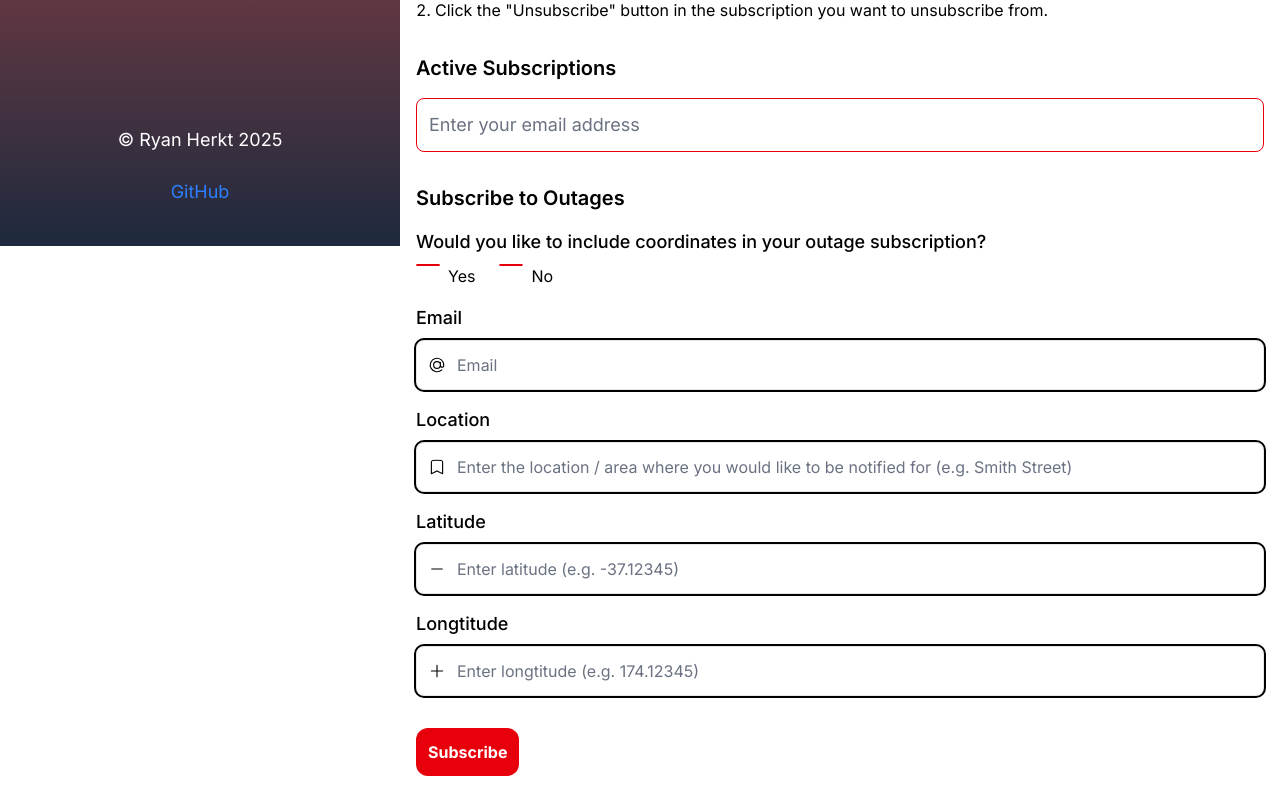
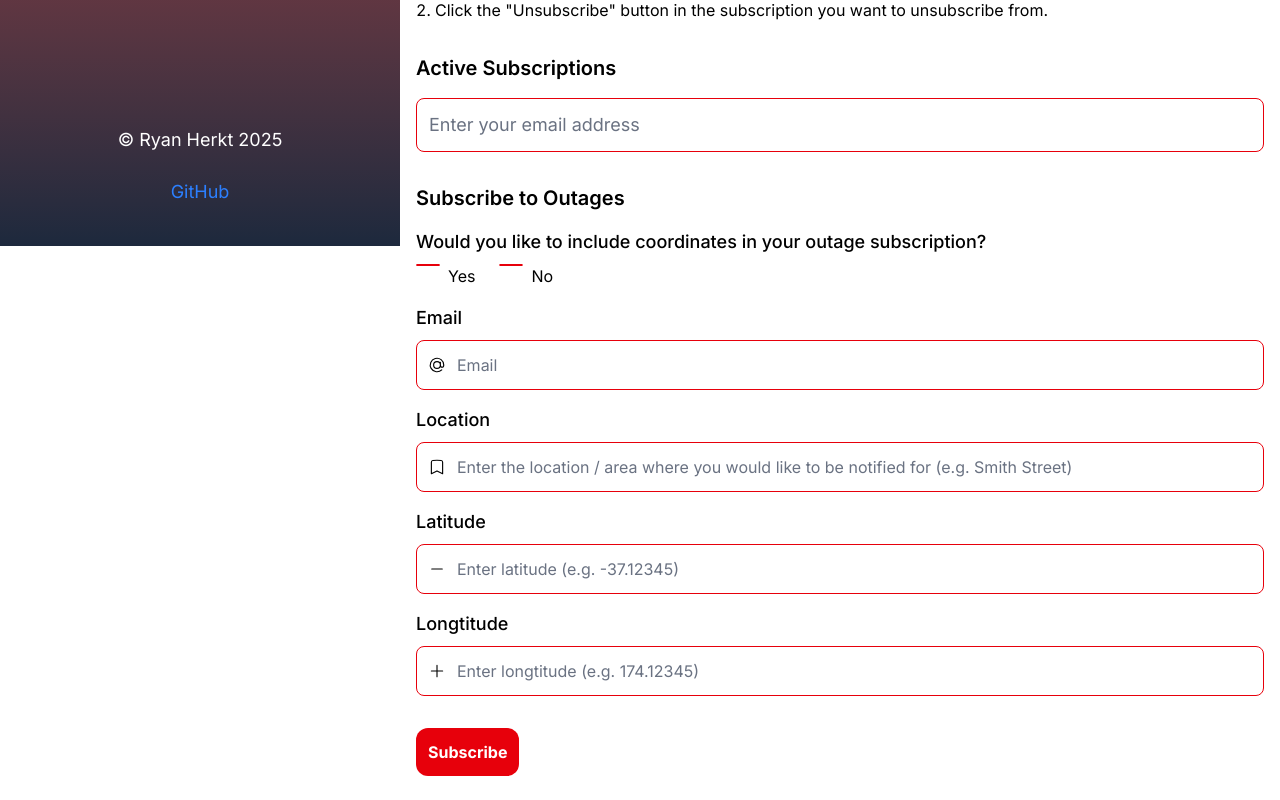
Before and after one commit to ryanherkt3/counties-power-outages, a Next.js app: page /notifications in a window 1280 px wide. Shown: the part 554-1354 px from the top of the page. Built offline with nearby package versions, Linux system fonts and the light colour scheme.

Commit message:
Fix input styles

```diff
--- a/components/notifications/notif-sub-challenge-overlay.tsx
+++ b/components/notifications/notif-sub-challenge-overlay.tsx
@@ -23,7 +23,6 @@ export default function NotifSubChallengeOverlay(
     const positionScrollCss = 'top-0 left-0 bottom-0 overflow-y-auto';
 
     const buttonCss = 'flex flex-row gap-2 bg-red-600 hover:bg-red-800 text-white self-center font-semibold rounded-xl p-3 cursor-pointer';
-    const inputCss = 'w-full rounded-lg border border-gray-200 p-3 text-md outline-2 placeholder:text-gray-500';
 
     const { register, handleSubmit, control } = useForm({
         defaultValues: {
@@ -42,7 +41,7 @@ export default function NotifSubChallengeOverlay(
     };
 
     return (
-        <div className={`${layoutCss} px-4 py-6 text-center ${positionScrollCss} w-[100%] h-[100%] z-20 bg-white`}>
+        <div className={`${layoutCss} px-4 py-6 text-center ${positionScrollCss} w-full h-full z-20 bg-white`}>
             <div className="flex flex-row gap-10 justify-between">
                 <div className="text-2xl font-semibold text-black">Challenge: Please enter a location you are subscribed to</div>
                 <button onClick={ () => onSubPage ? redirect('/') : stateUpdate('failed') }>
@@ -56,7 +55,10 @@ export default function NotifSubChallengeOverlay(
                             <input
                                 { ...register('location', { required: 'Enter a location' }) }
                                 placeholder='Smith Street'
-                                className={inputCss}
+                                className={
+                                    `peer block w-full rounded-lg p-3 pr-9 text-lg placeholder:text-gray-500 border border-red-600
+                                    focus:outline-none focus:ring-0 focus:border-3 focus:border-red-800 focus-visible:border-red-800`
+                                }
                             />
                         </div>
                         {
--- a/components/notifications/notif-sub-form.tsx
+++ b/components/notifications/notif-sub-form.tsx
@@ -57,7 +57,9 @@ export default function NotifSubForm({ values, onSubPage }: { values: FormValues
         }
     }, [includeCoords]);
 
-    const inputClasses = 'w-full rounded-lg border border-gray-200 p-3 text-md outline-2 placeholder:text-gray-500';
+    const inputClasses = `w-full rounded-lg border border-red-600 p-3 text-md
+        placeholder:text-gray-500 focus:outline-none focus:ring-0
+        focus:border-3 focus:border-red-800 focus-visible:border-red-800 pl-10`;
 
     return (
         <>
@@ -131,7 +133,7 @@ export default function NotifSubForm({ values, onSubPage }: { values: FormValues
                                         }
                                     }}
                                     placeholder="Email"
-                                    className={`${inputClasses} pl-10`}
+                                    className={inputClasses}
                                 />
                             </div>
                             {
@@ -151,7 +153,7 @@ export default function NotifSubForm({ values, onSubPage }: { values: FormValues
                                         required: 'Enter a location'
                                     })}
                                     placeholder={content['notif-sub-form-location-placeholder']}
-                                    className={`${inputClasses} pl-10`}
+                                    className={inputClasses}
                                 />
                             </div>
                             {
@@ -194,7 +196,7 @@ export default function NotifSubForm({ values, onSubPage }: { values: FormValues
                                         }
                                     })}
                                     placeholder="Enter latitude (e.g. -37.12345)"
-                                    className={`${inputClasses} pl-10`}
+                                    className={inputClasses}
                                 />
                             </div>
                             {
@@ -237,7 +239,7 @@ export default function NotifSubForm({ values, onSubPage }: { values: FormValues
                                         }
                                     })}
                                     placeholder="Enter longtitude (e.g. 174.12345)"
-                                    className={`${inputClasses} pl-10`}
+                                    className={inputClasses}
                                 />
                             </div>
                             {
--- a/components/outage/outage-overlay.tsx
+++ b/components/outage/outage-overlay.tsx
@@ -44,15 +44,15 @@ export default function OutageOverlay() {
         <div
             className={
                 clsx(
-                    `${layoutClasses} px-4 py-6 text-center ${positionScrollClasses} w-[100%] h-[100%] z-20 bg-white`,
+                    `${layoutClasses} px-4 py-6 text-center ${positionScrollClasses} w-full h-full z-20 bg-white`,
                     {
                         'hidden': !canSeeOverlay
                     }
                 )
             }
         >
-            <div className="flex flex-row gap-2 justify-between">
-                <div className="text-2xl font-semibold text-black">{address}</div>
+            <div className="flex flex-row gap-8 justify-between">
+                <div className="text-2xl font-semibold text-black grow text-center">{address}</div>
                 <button onClick={
                     () => {
                         dispatch(resetAfterView());
--- a/components/search.tsx
+++ b/components/search.tsx
@@ -31,14 +31,16 @@ export default function Search({ placeholder }: { placeholder: string }) {
         replace(`${pathname}?${params.toString()}`);
     }, 750);
 
-    const inputClasses = 'peer block w-full rounded-lg p-3 pr-9 text-lg';
     const xIconClasses = 'absolute cursor-pointer right-3 top-1/2 -translate-y-1/2 h-7 w-7';
 
     return (
         <div className="relative grow">
             <label htmlFor="search" className="sr-only">Search</label>
             <input
-                className={`${inputClasses} placeholder:text-gray-500 border border-red-600 outline-none`}
+                className={
+                    `peer block w-full rounded-lg p-3 pr-9 text-lg placeholder:text-gray-500 border border-red-600
+                    focus:outline-none focus:ring-0 focus:border-3 focus:border-red-800 focus-visible:border-red-800`
+                }
                 placeholder={placeholder}
                 onChange={
                     (e) => {
```
